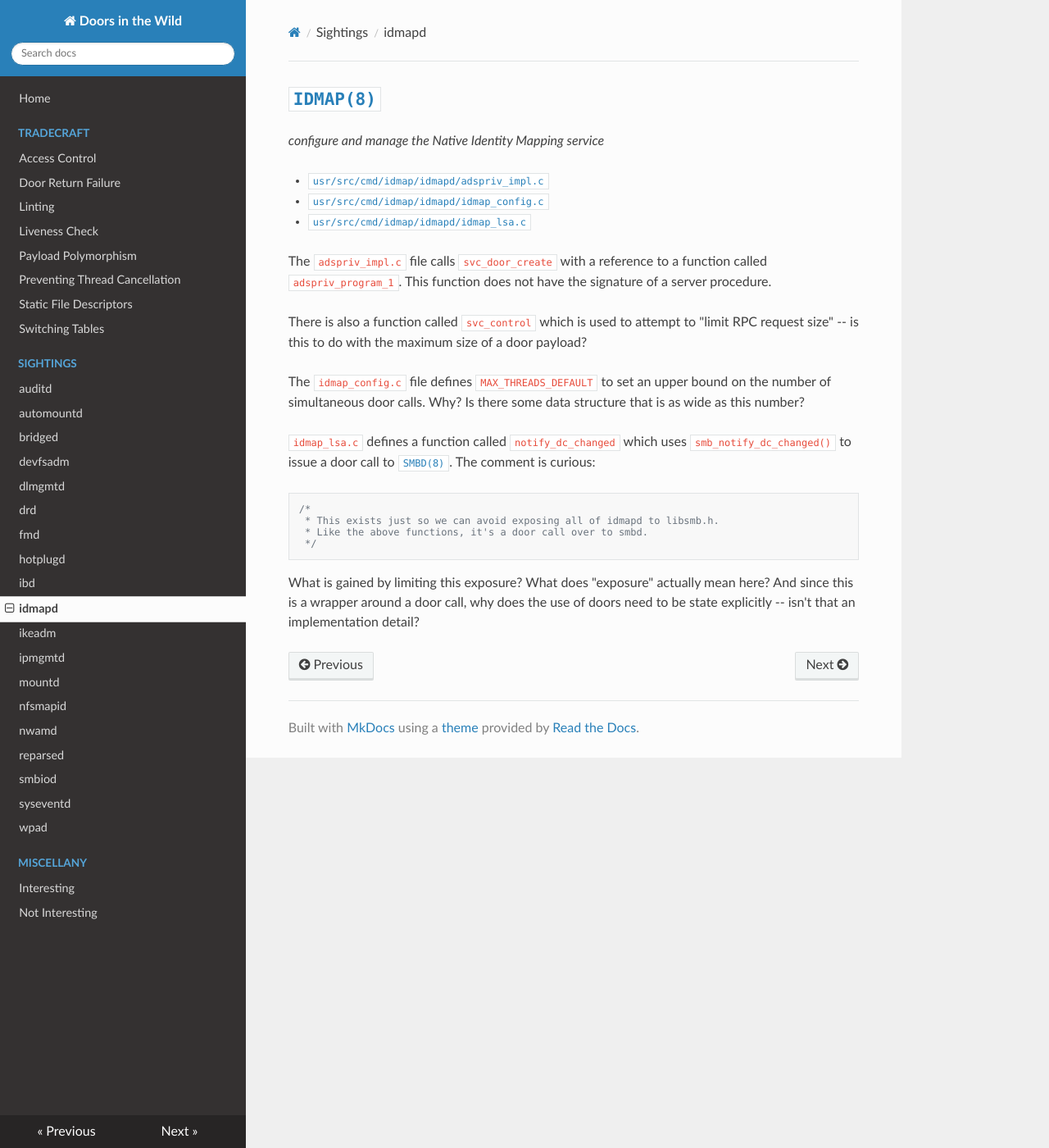
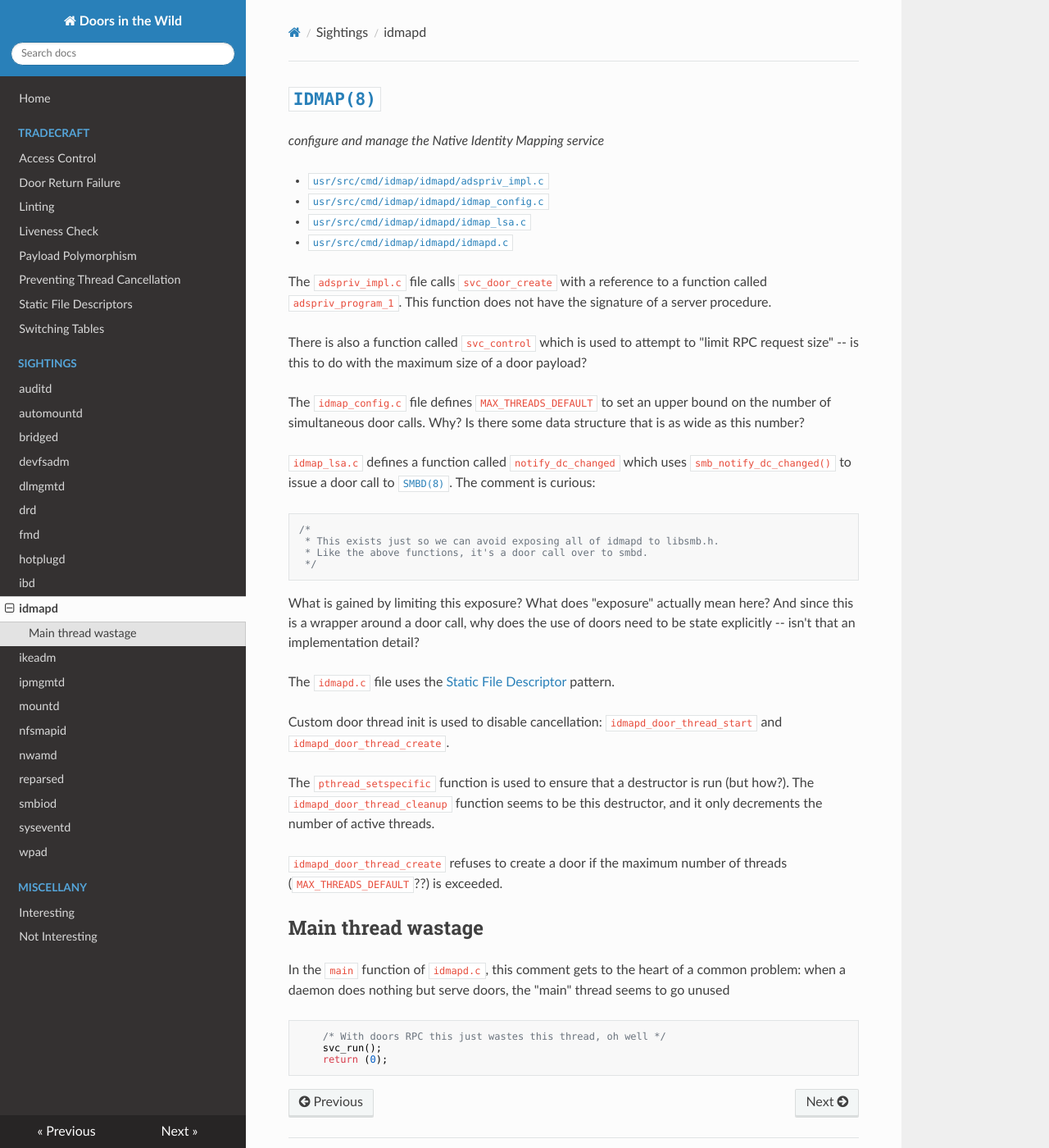
Before and after one commit to robertdfrench/doors-in-the-wild, an MkDocs documentation site: the page built from docs/idmapd.md, in a window 1280 px wide and 1400 px high. Shown: the whole window at 82% size. Built offline with MkDocs 1.6.1, drawn with Linux system fonts in a browser that asks for light colours; nearby versions of some CDN libraries.

Commit message:
idmapd also complains about wasting the main thread
Why is it insufficient to call `door_return` from the main thread?

````diff
--- a/docs/idmapd.md
+++ b/docs/idmapd.md
@@ -4,6 +4,7 @@
 * [`usr/src/cmd/idmap/idmapd/adspriv_impl.c`](https://github.com/illumos/illumos-gate/blob/master/usr/src/cmd/idmap/idmapd/adspriv_impl.c)
 * [`usr/src/cmd/idmap/idmapd/idmap_config.c`](https://github.com/illumos/illumos-gate/blob/master/usr/src/cmd/idmap/idmapd/idmap_config.c)
 * [`usr/src/cmd/idmap/idmapd/idmap_lsa.c`](https://github.com/illumos/illumos-gate/blob/master/usr/src/cmd/idmap/idmapd/idmap_lsa.c)
+* [`usr/src/cmd/idmap/idmapd/idmapd.c`](https://github.com/illumos/illumos-gate/blob/master/usr/src/cmd/idmap/idmapd/idmapd.c)
 
 
 The `adspriv_impl.c` file calls `svc_door_create` with a reference to a function
@@ -31,3 +32,27 @@ as wide as this number?
 What is gained by limiting this exposure? What does "exposure" actually mean
 here? And since this is a wrapper around a door call, why does the use of doors
 need to be state explicitly -- isn't that an implementation detail?
+
+The `idmapd.c` file uses the [Static File Descriptor](static_file_descriptor.md)
+pattern.
+
+Custom door thread init is used to disable cancellation:
+`idmapd_door_thread_start` and `idmapd_door_thread_create`.
+
+The `pthread_setspecific` function is used to ensure that a destructor is run
+(but how?). The `idmapd_door_thread_cleanup` function seems to be this
+destructor, and it only decrements the number of active threads.
+
+`idmapd_door_thread_create` refuses to create a door if the maximum number of
+threads (`MAX_THREADS_DEFAULT`??) is exceeded.
+
+## Main thread wastage
+In the `main` function of `idmapd.c`, this comment gets to the heart of a common
+problem: when a daemon does nothing but serve doors, the "main" thread seems to
+go unused
+
+```c
+	/* With doors RPC this just wastes this thread, oh well */
+	svc_run();
+	return (0);
+```
````
Also changed, not shown: README.md (+1 -1 lines).
